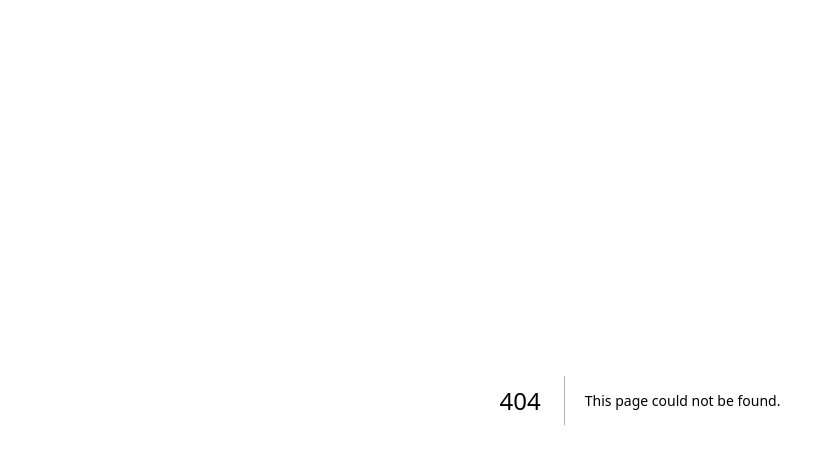
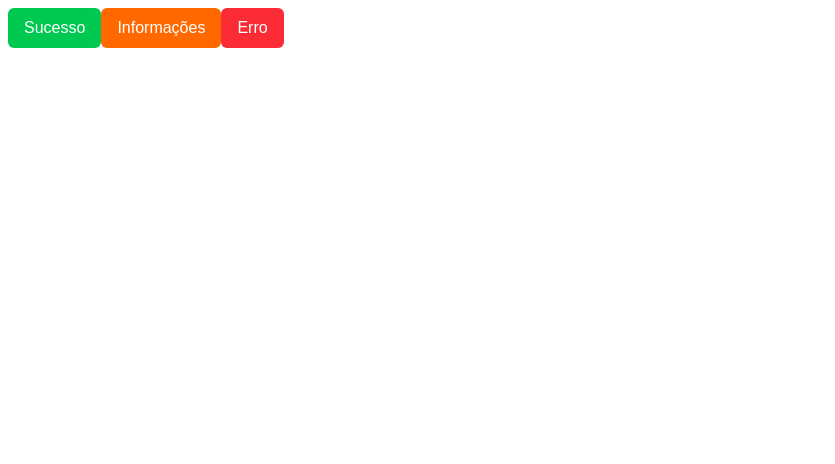
Before and after one commit to gabrielhdantaspimentel/Full-Stack-Web-com-Node-JavaScript-e-TypeScript, a Next.js app in the folder Section 30 - React/react-fundamentos/: page /fundamentos/7_componentes in a window 1280 px wide. Before the commit this address had no page. Shown: the top 464 px of the page, without its empty margins (0-835 px from the left). Built offline with nearby package versions, Linux system fonts and the light colour scheme.

Commit message:
Aula 336 - Criando componentes --- Módulo de React finalizado

```diff
--- /dev/null
+++ b/Section 30 - React/react-fundamentos/src/app/fundamentos/7_componentes/page.tsx
@@ -0,0 +1,9 @@
+export default function Aplicacao(){
+    return (
+        <div className="p-2">
+            <button className="btn-sucesso">Sucesso</button>
+            <button className="btn-info">Informações</button>
+            <button className="btn-erro">Erro</button>
+        </div>
+    )
+}
--- a/Section 30 - React/react-fundamentos/src/app/globals.css
+++ b/Section 30 - React/react-fundamentos/src/app/globals.css
@@ -1,4 +1,29 @@
 @import "tailwindcss";
+
+
+/* tive que dar o apply px e py em todos porque a
+versão do tailwind atual ta mais restritiva
+com utilização de classes customizadas */
+@layer components {
+  .btn {
+  @apply px-4 py-2 rounded-md;
+  }
+
+  .btn-sucesso{
+    @apply px-4 py-2 rounded-md;
+    @apply bg-green-500 text-white hover:bg-green-400;
+  }
+
+  .btn-info{
+    @apply px-4 py-2 rounded-md;
+    @apply bg-orange-500 text-white hover:bg-orange-400;
+  }
+
+  .btn-erro{
+    @apply px-4 py-2 rounded-md;
+    @apply bg-red-500 text-white hover:bg-red-400;
+  }
+}
 
 :root {
   --background: #ffffff;
@@ -37,7 +62,7 @@ body {
   @apply rounded-md;
 }
 
-button {
+/* button {
   @apply bg-blue-200 p-1;
   @apply rounded-md hover:bg-green-200 hover:text-green-700;
-}
+} */
```
Also changed, not shown: Section 30 - React/react-fundamentos/src/app/fundamentos/7_componentes/nota.txt (added).
